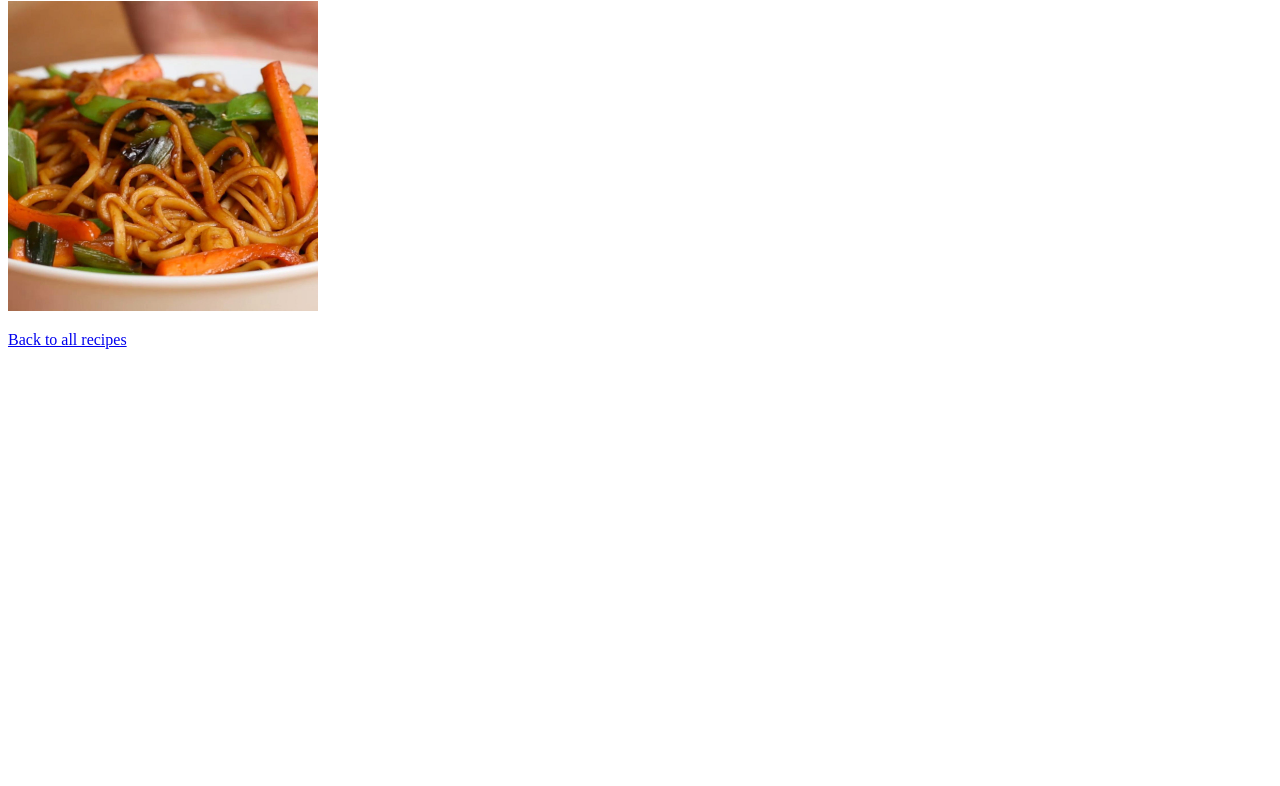
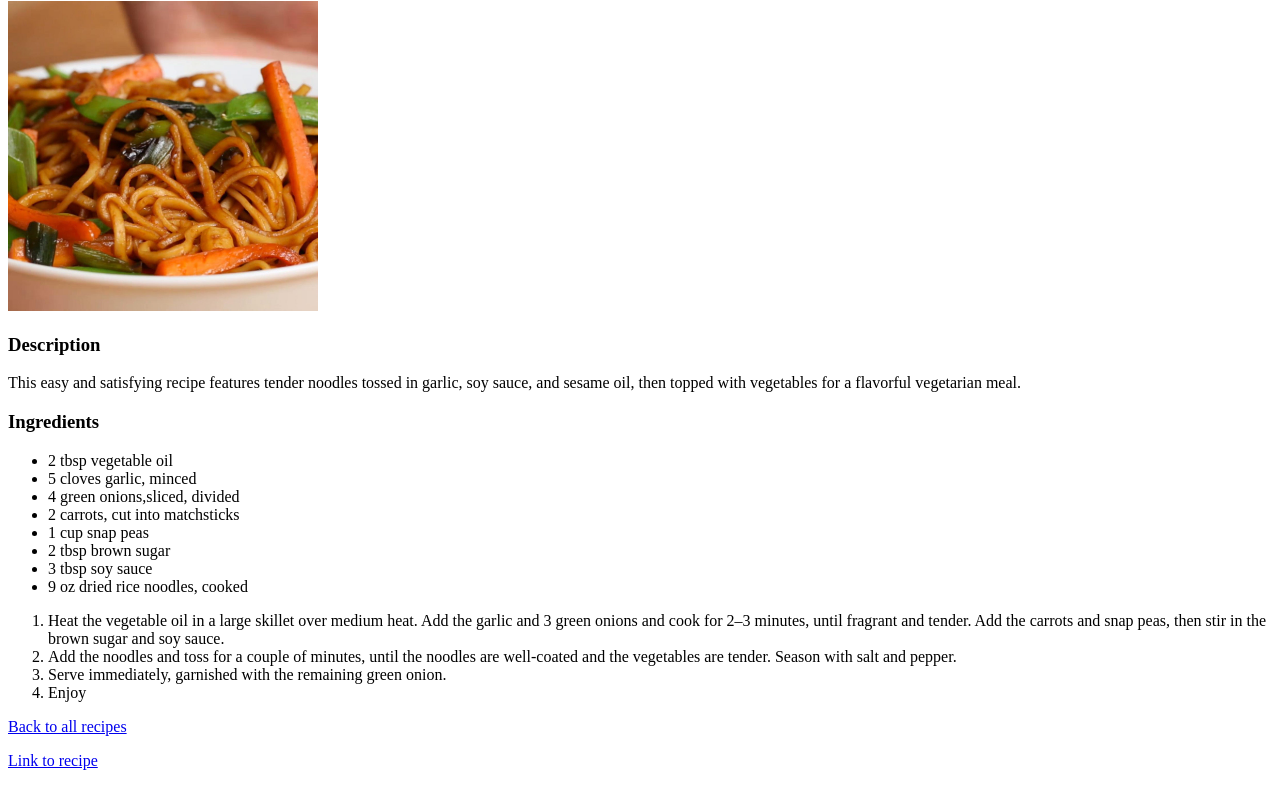
Before and after one commit to itscelo/odin-recipes, a plain HTML site: page recipes/veggiegarlicnoodles.html in a window 1280 px wide. Shown: the part 79-865 px from the top of the page. Before the commit the page ends 800 px from the top, so only its background shows below. Drawn offline with Linux system fonts and the light colour scheme.

Commit message:
Finished up last recipe and added links to home page and recipes

```diff
--- a/recipes/veggiegarlicnoodles.html
+++ b/recipes/veggiegarlicnoodles.html
@@ -9,8 +9,30 @@
 <body>
 <h1> Veggie Garlic Noodles </h1>
 <img src = "../images/garlicnoodles.jpg" alt = "Image of garlic noodles" height = "310" width = "310">
+<h3> Description </h3>
+<p> This easy and satisfying recipe features tender noodles tossed in garlic, soy sauce, and sesame oil, then topped with vegetables for a flavorful vegetarian meal. </p>
+
+
+<h3> Ingredients </h3>
+<ul>
+    <li> 2 tbsp vegetable oil </li>
+    <li> 5 cloves garlic, minced </li>
+    <li> 4 green onions,sliced, divided</li>
+    <li> 2 carrots, cut into matchsticks </li>
+    <li> 1 cup snap peas </li>
+    <li> 2 tbsp brown sugar </li>
+    <li> 3 tbsp soy sauce </li>
+    <li> 9 oz dried rice noodles, cooked </li>
+
+</ul>
+<ol>
+    <li>Heat the vegetable oil in a large skillet over medium heat. Add the garlic and 3 green onions and cook for 2–3 minutes, until fragrant and tender. Add the carrots and snap peas, then stir in the brown sugar and soy sauce.</li>
+    <li>Add the noodles and toss for a couple of minutes, until the noodles are well-coated and the vegetables are tender. Season with salt and pepper.</li>
+    <li>Serve immediately, garnished with the remaining green onion.</li>
+    <li>Enjoy</li>
+</ol>
 <p> <a href = "../index.html"> Back to all recipes </a></p>
-
+<p> <a href = "https://tasty.co/recipe/veggie-garlic-noodles" target ="_blank" rel = "noopener noreferrer"> Link to recipe </a></p>
 </body>
 
 
```
Also changed, not shown: recipes/honeysalmon.html (+1 -0 lines), recipes/turkeycheese.html (+2 -0 lines).
